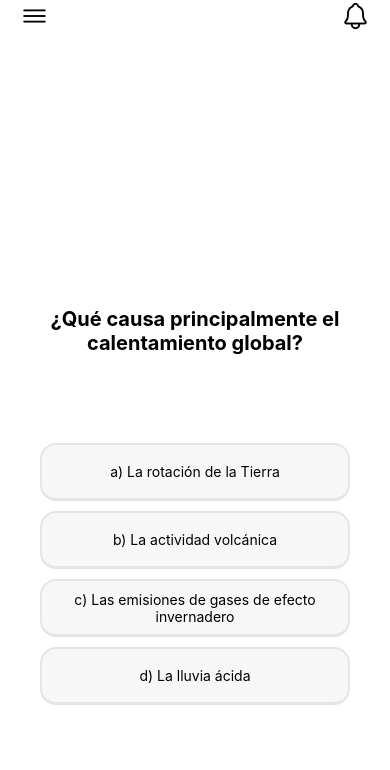
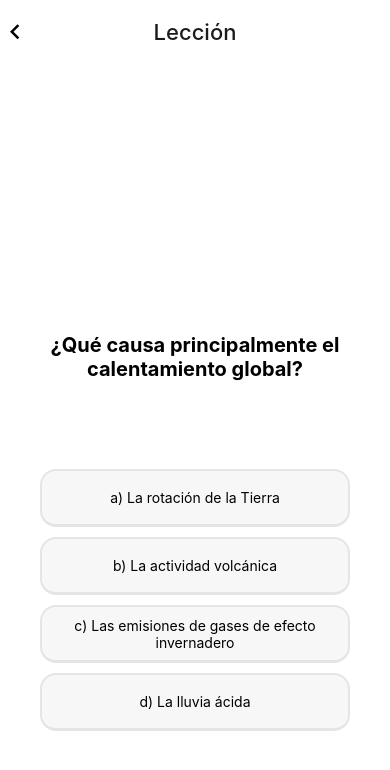
Before and after one commit to Bielma/bio-defenders-frontend, a React Native app: screen /Lesson in a window 390 px wide. Shown: the top 770 px of the page. Built offline with nearby package versions, Linux system fonts and the light colour scheme.

Commit message:
Add back btn in lessons

```diff
--- a/src/navigation/NavigationStacks.tsx
+++ b/src/navigation/NavigationStacks.tsx
@@ -23,7 +23,34 @@ const NavigationStacks = () => {
       <Stack.Screen name="Start" component={Start} />
       <Stack.Screen name="Initial" component={InitialSurvey} />
       <Stack.Screen name="Tips" component={Tips} />
-      <Stack.Screen name="Lesson" component={Lessons} />
+      <Stack.Screen
+        name="Lesson"
+        component={Lessons}
+        options={({ navigation }) => ({
+          headerShown: true,
+          headerTitleAlign: "center",
+          headerLeft: () => (
+            <SafeAreaView>
+              <TouchableOpacity onPress={() => navigation.goBack()}>
+                <Icon
+                  name="chevron-left"
+                  type="material-community"
+                  size={30}
+                  color={theme.colors.black}
+                />
+              </TouchableOpacity>
+            </SafeAreaView>
+          ),
+          headerStyle: {
+            backgroundColor: theme.colors.white,
+          },
+          headerTitleStyle: {
+            fontSize: 22,
+          },
+          headerShadowVisible: false,
+          headerTitle: "Lección",
+        })}
+      />
       <Stack.Screen name="Celebration" component={Celebration} />
       <Stack.Screen
         name="PlantsStore"
--- a/src/views/Lessons/Lessons.tsx
+++ b/src/views/Lessons/Lessons.tsx
@@ -89,10 +89,6 @@ const Lessons = () => {
   };
   return (
     <View style={HomeStyles.container}>
-      <View style={HomeStyles.headerContainer}>
-        <Header />
-      </View>
-
       <View
         style={[
           HomeStyles.content,
```
